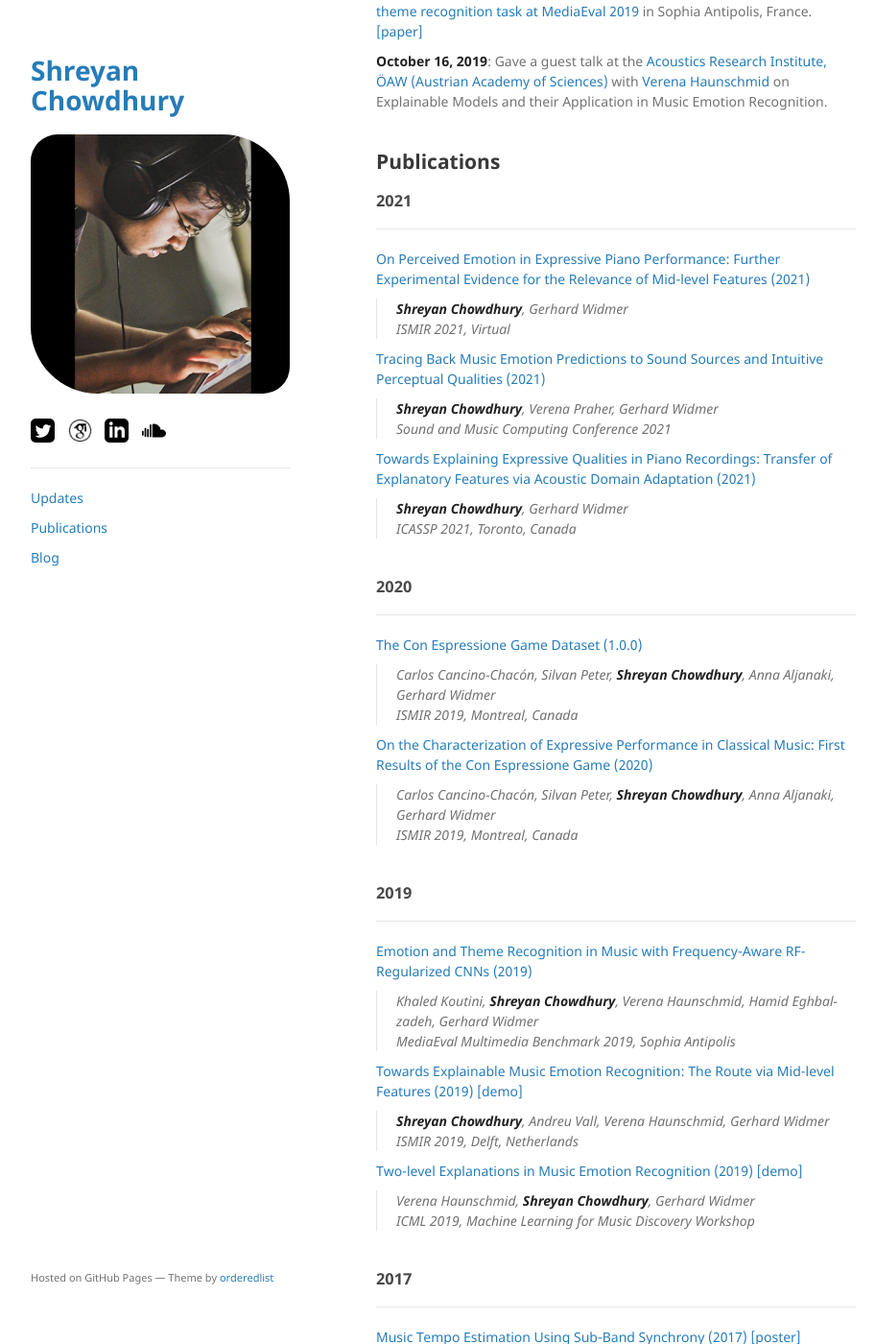
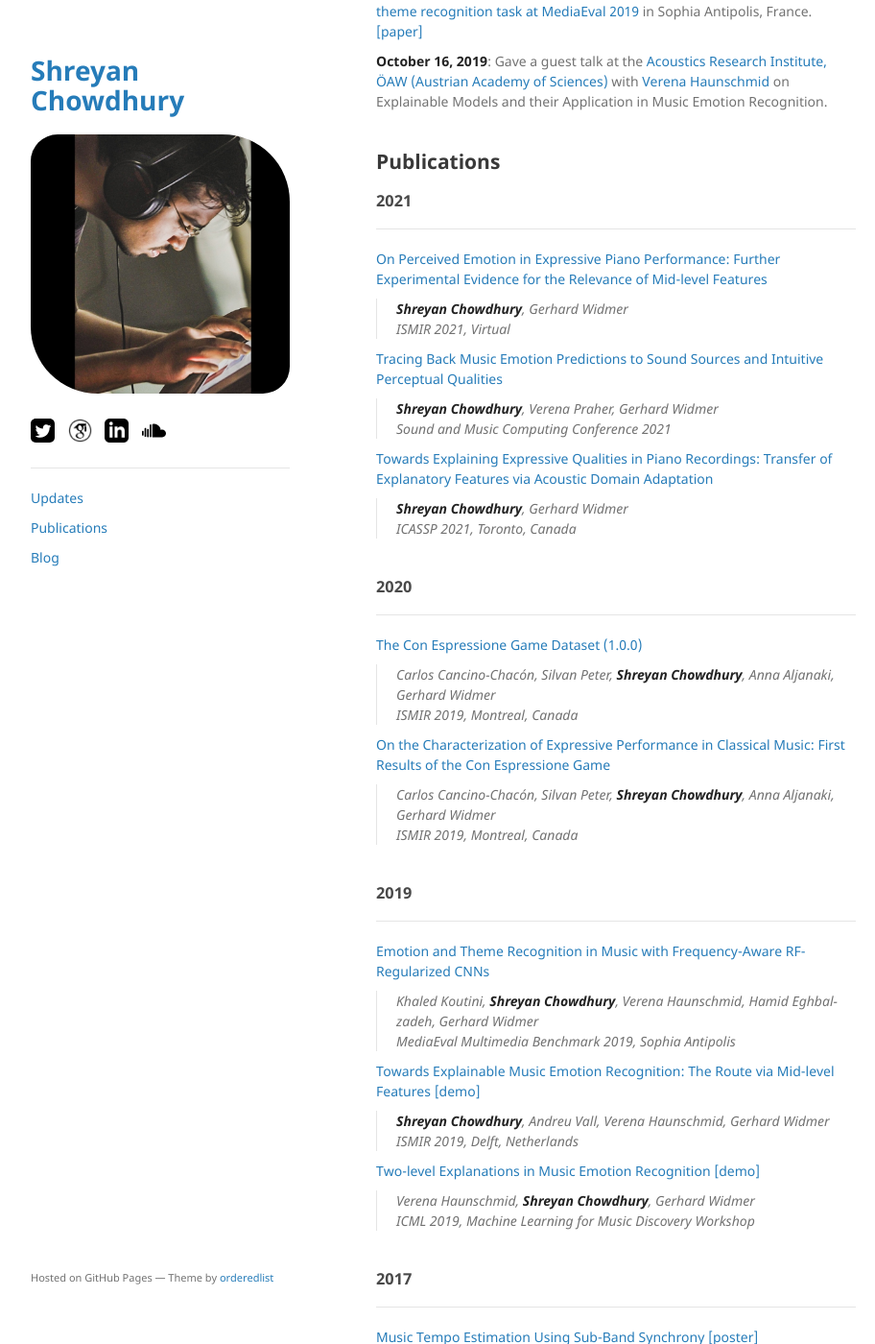
Before and after one commit to shreyanc/shreyanc.github.io, a Jekyll site: the page built from index.md, in a window 1280 px wide and 1400 px high, scrolled down 944 px. Shown: the whole window at 96% size, without its empty margins (178-1090 px from the left). Built offline with Jekyll 4.4.1, drawn with Linux system fonts in a browser that asks for light colours.

Commit message:
remove years from publications

```diff
--- a/index.md
+++ b/index.md
@@ -49,15 +49,15 @@ Currently I am a part of the [Con Espressione](https://www.jku.at/en/institute-o
 ## Publications
 ### 2021
 ----
-[On Perceived Emotion in Expressive Piano Performance: Further Experimental Evidence for the Relevance of Mid-level Features (2021)](https://arxiv.org/abs/2107.13231)
+[On Perceived Emotion in Expressive Piano Performance: Further Experimental Evidence for the Relevance of Mid-level Features](https://arxiv.org/abs/2107.13231)
 > **Shreyan Chowdhury**, Gerhard Widmer<br>
 > ISMIR 2021, Virtual
 
-[Tracing Back Music Emotion Predictions to Sound Sources and Intuitive Perceptual Qualities (2021)](https://arxiv.org/abs/2106.07787)
+[Tracing Back Music Emotion Predictions to Sound Sources and Intuitive Perceptual Qualities](https://arxiv.org/abs/2106.07787)
 > **Shreyan Chowdhury**, Verena Praher, Gerhard Widmer<br>
 > Sound and Music Computing Conference 2021
 
-[Towards Explaining Expressive Qualities in Piano Recordings: Transfer of Explanatory Features via Acoustic Domain Adaptation (2021)](https://arxiv.org/abs/2102.13479)
+[Towards Explaining Expressive Qualities in Piano Recordings: Transfer of Explanatory Features via Acoustic Domain Adaptation](https://arxiv.org/abs/2102.13479)
 > **Shreyan Chowdhury**, Gerhard Widmer<br>
 > ICASSP 2021, Toronto, Canada
 
@@ -69,7 +69,7 @@ Currently I am a part of the [Con Espressione](https://www.jku.at/en/institute-o
 > Carlos Cancino-Chacón, Silvan Peter, **Shreyan Chowdhury**, Anna Aljanaki, Gerhard Widmer<br>
 > ISMIR 2019, Montreal, Canada
 
-[On the Characterization of Expressive Performance in Classical Music: First Results of the Con Espressione Game (2020)](https://arxiv.org/abs/2008.02194)
+[On the Characterization of Expressive Performance in Classical Music: First Results of the Con Espressione Game](https://arxiv.org/abs/2008.02194)
 > Carlos Cancino-Chacón, Silvan Peter, **Shreyan Chowdhury**, Anna Aljanaki, Gerhard Widmer<br>
 > ISMIR 2019, Montreal, Canada
 
@@ -78,15 +78,15 @@ Currently I am a part of the [Con Espressione](https://www.jku.at/en/institute-o
 ### 2019
 ----
 
-[Emotion and Theme Recognition in Music with Frequency-Aware RF-Regularized CNNs (2019)](https://www.jku.at/fileadmin/gruppen/173/Research/Emotion_in_Music_with_Frequency-Aware_RF-Regularized_CNNs_Koutini.pdf)
+[Emotion and Theme Recognition in Music with Frequency-Aware RF-Regularized CNNs](https://www.jku.at/fileadmin/gruppen/173/Research/Emotion_in_Music_with_Frequency-Aware_RF-Regularized_CNNs_Koutini.pdf)
 > Khaled Koutini, **Shreyan Chowdhury**, Verena Haunschmid, Hamid Eghbal-zadeh, Gerhard Widmer<br>
 > MediaEval Multimedia Benchmark 2019, Sophia Antipolis
 
-[Towards Explainable Music Emotion Recognition: The Route via Mid-level Features (2019)](https://arxiv.org/abs/1907.03572) [[demo]](https://shreyanc.github.io/ismir_example.html)
+[Towards Explainable Music Emotion Recognition: The Route via Mid-level Features](https://arxiv.org/abs/1907.03572) [[demo]](https://shreyanc.github.io/ismir_example.html)
 >**Shreyan Chowdhury**, Andreu Vall, Verena Haunschmid, Gerhard Widmer<br>
 >ISMIR 2019, Delft, Netherlands
 
-[Two-level Explanations in Music Emotion Recognition (2019)](https://arxiv.org/abs/1905.11760) [[demo]](https://shreyanc.github.io/ICML_example.html)
+[Two-level Explanations in Music Emotion Recognition](https://arxiv.org/abs/1905.11760) [[demo]](https://shreyanc.github.io/ICML_example.html)
 >Verena Haunschmid, **Shreyan Chowdhury**, Gerhard Widmer<br>
 >ICML 2019, Machine Learning for Music Discovery Workshop
 
@@ -95,6 +95,6 @@ Currently I am a part of the [Con Espressione](https://www.jku.at/en/institute-o
 ### 2017
 ----
 
-[Music Tempo Estimation Using Sub-Band Synchrony (2017)](https://www.isca-speech.org/archive/Interspeech_2017/pdfs/1000.PDF) [[poster]](http://tanayag.com/Pub_files/chowdhury_ISposter.pdf)
+[Music Tempo Estimation Using Sub-Band Synchrony](https://www.isca-speech.org/archive/Interspeech_2017/pdfs/1000.PDF) [[poster]](http://tanayag.com/Pub_files/chowdhury_ISposter.pdf)
 >**Shreyan Chowdhury**, Tanaya Guha, Rajesh M Hegde<br>
 >INTERSPEECH, 3093-3096
```
